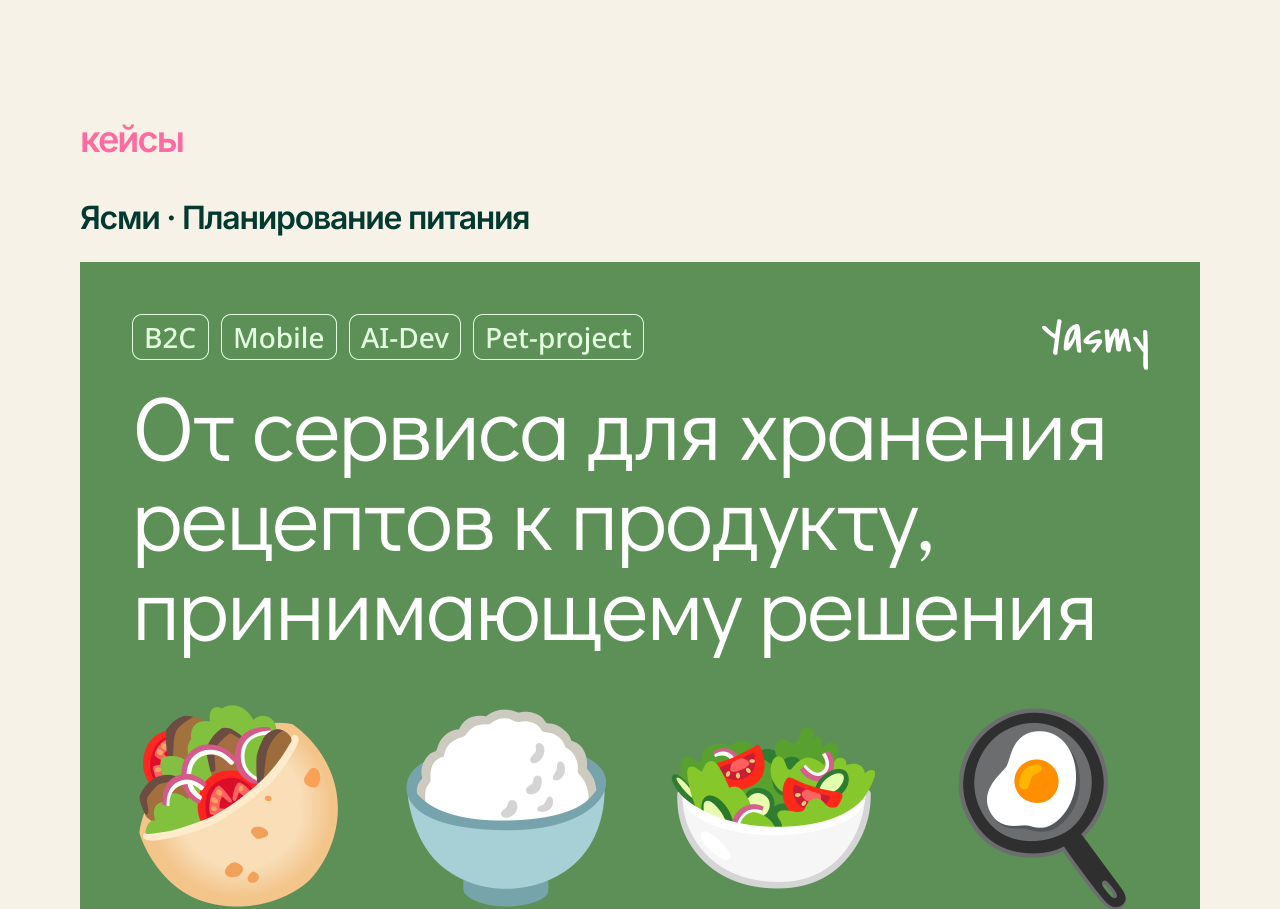
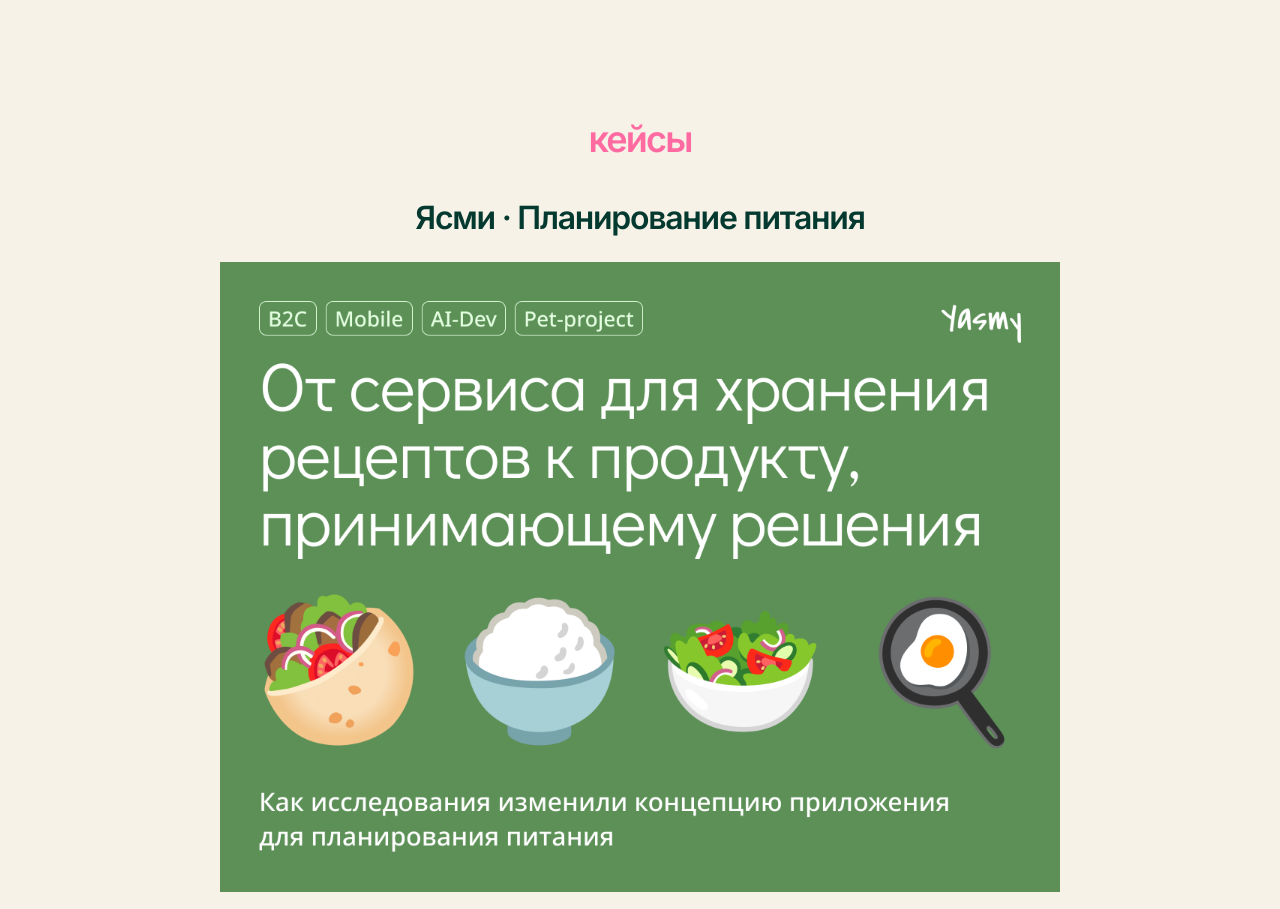
Before and after one commit to dianachikan/portf, a plain HTML site: page index.html in a window 1280 px wide. Shown: the part 700-1609 px from the top of the page. Drawn offline with Linux system fonts and the light colour scheme.

Commit message:
Center case headings and narrow project covers

```diff
--- a/assets/css/home.css
+++ b/assets/css/home.css
@@ -51,10 +51,10 @@ h2 { color: var(--pink); font-size: clamp(30px, 2.5vw, 42px); font-weight: 600;
 .cards span { display: block; margin-top: 14px; }
 #cases, .experience { width: 88.89%; max-width: 1120px; margin-inline: auto; }
 #cases .cards { grid-template-columns: minmax(0, 1fr); gap: clamp(56px, 7vw, 96px); }
-#cases h2 { margin-bottom: 40px; font-size: 36px; font-weight: 600; }
-#cases .cards a { display: flex; flex-direction: column; gap: 24px; }
-#cases h3 { order: -1; max-width: 28ch; font-size: clamp(26px, 2.5vw, 40px); font-weight: 600; line-height: 1.2; letter-spacing: -.04em; }
-#cases .case-img { height: auto; aspect-ratio: 4 / 3; object-fit: contain; }
+#cases h2 { margin-bottom: 40px; font-size: 36px; font-weight: 600; text-align: center; }
+#cases .cards a { display: flex; flex-direction: column; align-items: center; gap: 24px; }
+#cases h3 { order: -1; width: 100%; max-width: 640px; text-align: center; font-size: clamp(26px, 2.5vw, 40px); font-weight: 600; line-height: 1.2; letter-spacing: -.04em; }
+#cases .case-img { max-width: 840px; height: auto; aspect-ratio: 4 / 3; object-fit: contain; }
 .shot, .case-img { display: block; width: 100%; aspect-ratio: 405/275; object-fit: cover; }
 .shot { display: grid; place-items: center; overflow: hidden; }
 .shot img { width: 89%; height: 84%; object-fit: contain; }
```
